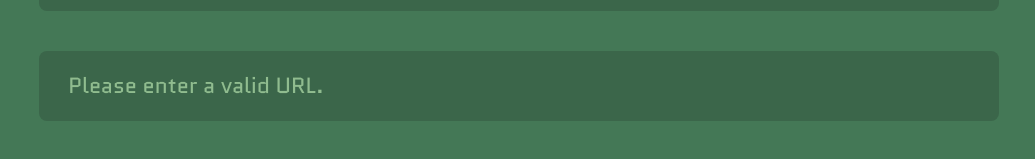
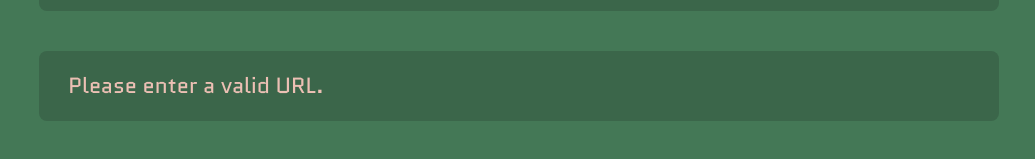
Before and after one commit to Pinn32/mp-5, a Next.js app: page / in a window 1280 px wide. Both pictures are taken after a click on the button "Click to Compact". Shown: the part 471-630 px from the top of the page, without its empty margins (121-1156 px from the left). Built offline with nearby package versions, Linux system fonts and the light colour scheme.

Commit message:
fix: OutputUrl styled compo

```diff
--- a/components/Output.tsx
+++ b/components/Output.tsx
@@ -59,10 +59,10 @@ export default function Output({ result }: { result: Result }) {
                 (<>
                     <CopyButton onClick={handleCopy}>{copied ? "Copied!" : "Copy"}</CopyButton>
                     <p>Your compacted URL:</p>
-                    <p id={`output-url`}>{result.url}</p>
+                    <OutputUrl>{result.url}</OutputUrl>
                 </>)
                     :
-                (<OutputUrl>{result.message}</OutputUrl>)
+                (<p>{result.message}</p>)
             }
         </StyledDiv>
     )
```
